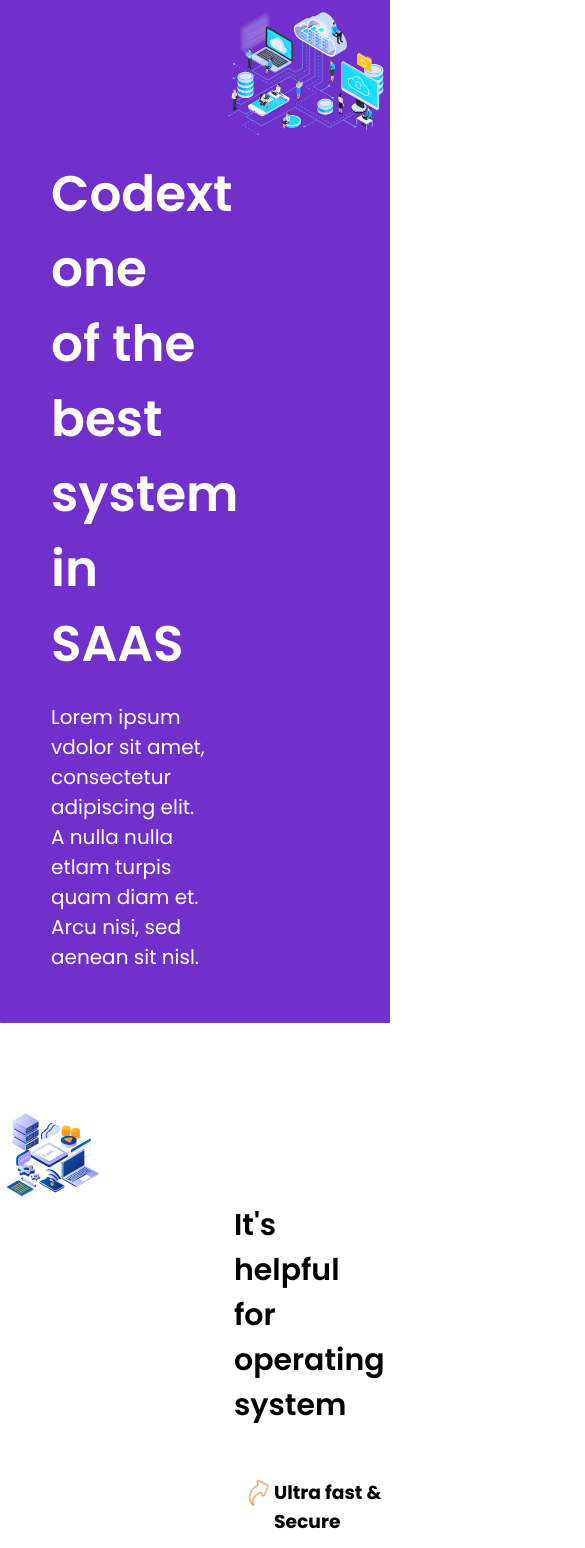
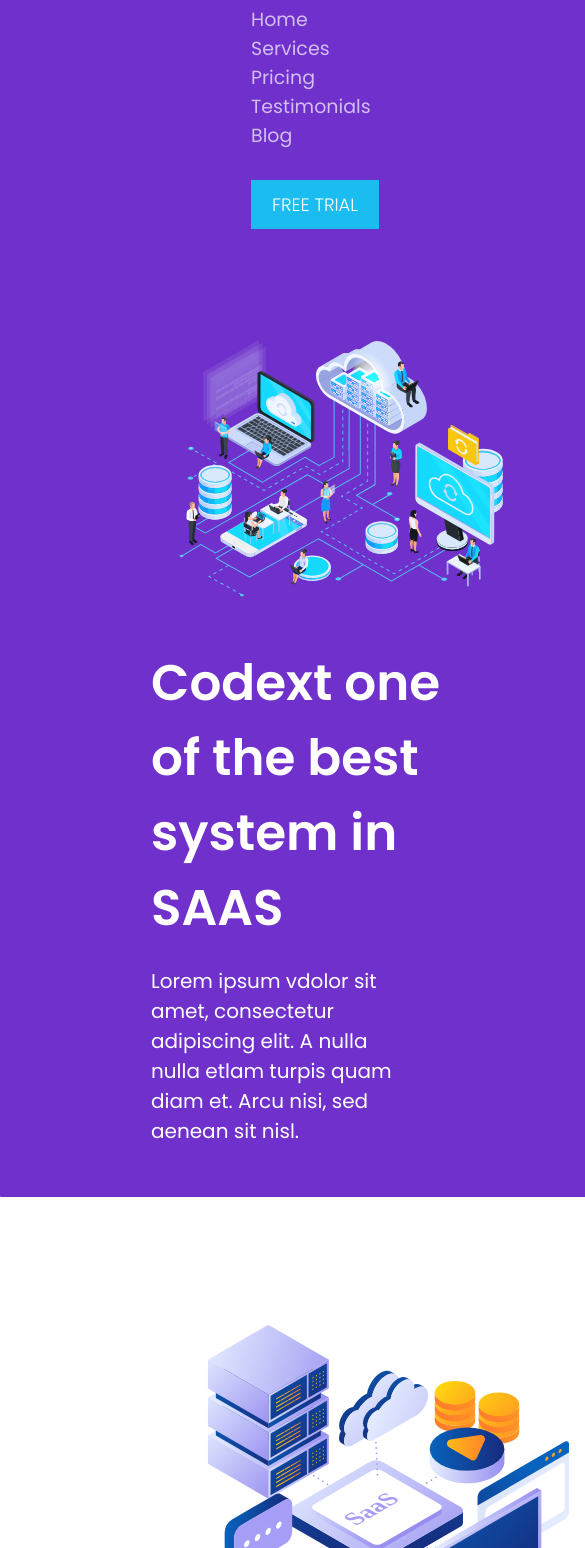
Before and after one commit to deepakmalikk/Project-13, a plain HTML site: page index.html in a window 390 px wide. Shown: the part 110-1658 px from the top of the page, 585 px wide, since content can reach past the window. Drawn offline with Linux system fonts and the light colour scheme.

Commit message:
made responsive webpage

```diff
--- a/style.css
+++ b/style.css
@@ -43,7 +43,6 @@
 
 .list-item:hover {
     color: #25AAEA;
-    border-bottom: 1px solid #1f1f1f;
 }
 
 .nav-btn {
@@ -178,7 +177,7 @@
     margin-left: 60px;
 }
 
-.card{
+.card {
     box-shadow: rgba(0, 0, 0, 0.16) 5px 1px 4px;
     width: 240px;
     height: 240px;
@@ -190,10 +189,12 @@
     border-radius: 10%;
     margin-left: 20px;
 }
-.card-top{
+
+.card-top {
     margin-top: 20px;
 }
-.image-circle{
+
+.image-circle {
     background-color: #dfcdcf;
     width: 90px;
     height: 90px;
@@ -205,7 +206,8 @@
     margin-top: 20px;
     height: 50px;
 }
-.active{
+
+.active {
     width: 240px;
     height: 110px;
     margin-top: 30px;
@@ -214,10 +216,12 @@
     border-radius: 30px;
     color: #ffffff;
 }
-.card-heading{
+
+.card-heading {
     font-size: 23px;
 }
-.card-subheading{
+
+.card-subheading {
     width: 200px;
     font-size: 16px;
     text-align: center;
@@ -225,7 +229,7 @@
     margin-right: auto;
 }
 
-.card-bottom{
+.card-bottom {
     margin-top: 20px;
 
     border: 1px solid #ffffff;
@@ -233,3 +237,105 @@
 
 
 }
+
+
+/* making website responsive */
+
+@media screen and (max-width: 780px) {
+    body {
+        width: 780px;
+
+    }
+
+    .nav-bar {
+        display: flex;
+        flex-direction: column;
+    }
+
+    .white-logo {
+        margin-left: 50px;
+    }
+
+    .list {
+        display: flex;
+        flex-direction: column;
+        margin-top: 20px;
+        margin-left: 200px;
+    }
+
+    .nav-btn {
+        margin-left: -150px;
+    }
+
+    .hero-section {
+        display: flex;
+        flex-direction: column-reverse;
+    }
+
+    .hero-right {
+        width: 100%;
+    }
+
+    .data-flow {
+        margin-top: 80px;
+        margin-left: 150px;
+        height: 300px;
+    }
+
+    .hero-left {
+        margin-top: 30px;
+        width: 100%;
+    }
+
+    .hero-heading {
+        width: 75%;
+        margin-left: 100px;
+        ;
+    }
+
+    .hero-subheading {
+        width: 68%;
+        margin-left: 100px;
+    }
+
+    .saas-section {
+        display: flex;
+        flex-direction: column;
+    }
+
+    .saas-img {
+        margin-left: 150px;
+        height: 480px;
+    }
+
+    .saas-right {
+        width: 100%;
+        ;
+    }
+
+    .saas-heading {
+        font-size: 30px;
+        margin-left: 20px;
+        ;
+    }
+
+    .saas-benfit-subheading {
+        width: 60%;
+    }
+
+    .saas-footer-heading {
+        width: 100%;
+
+    }
+
+    .saas-footer-cards {
+        display: flex;
+        flex-direction: column;
+        gap: 20px;
+        margin-left: 250px;
+    }
+    .card{
+        box-shadow: rgba(0, 0, 0, 0.16) 10px 10px 10px;
+        margin-top: 30px;
+    }
+}
```
